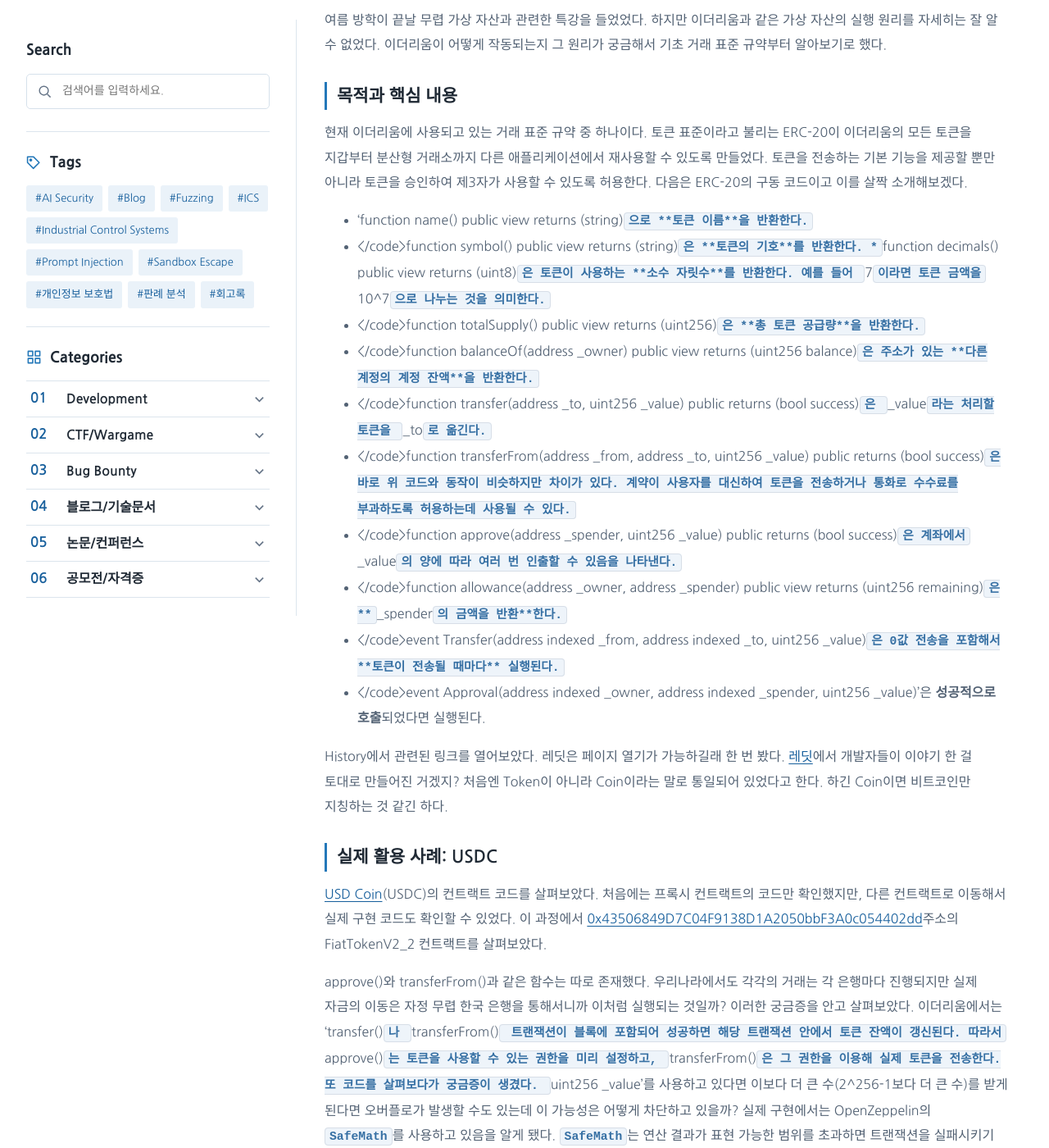
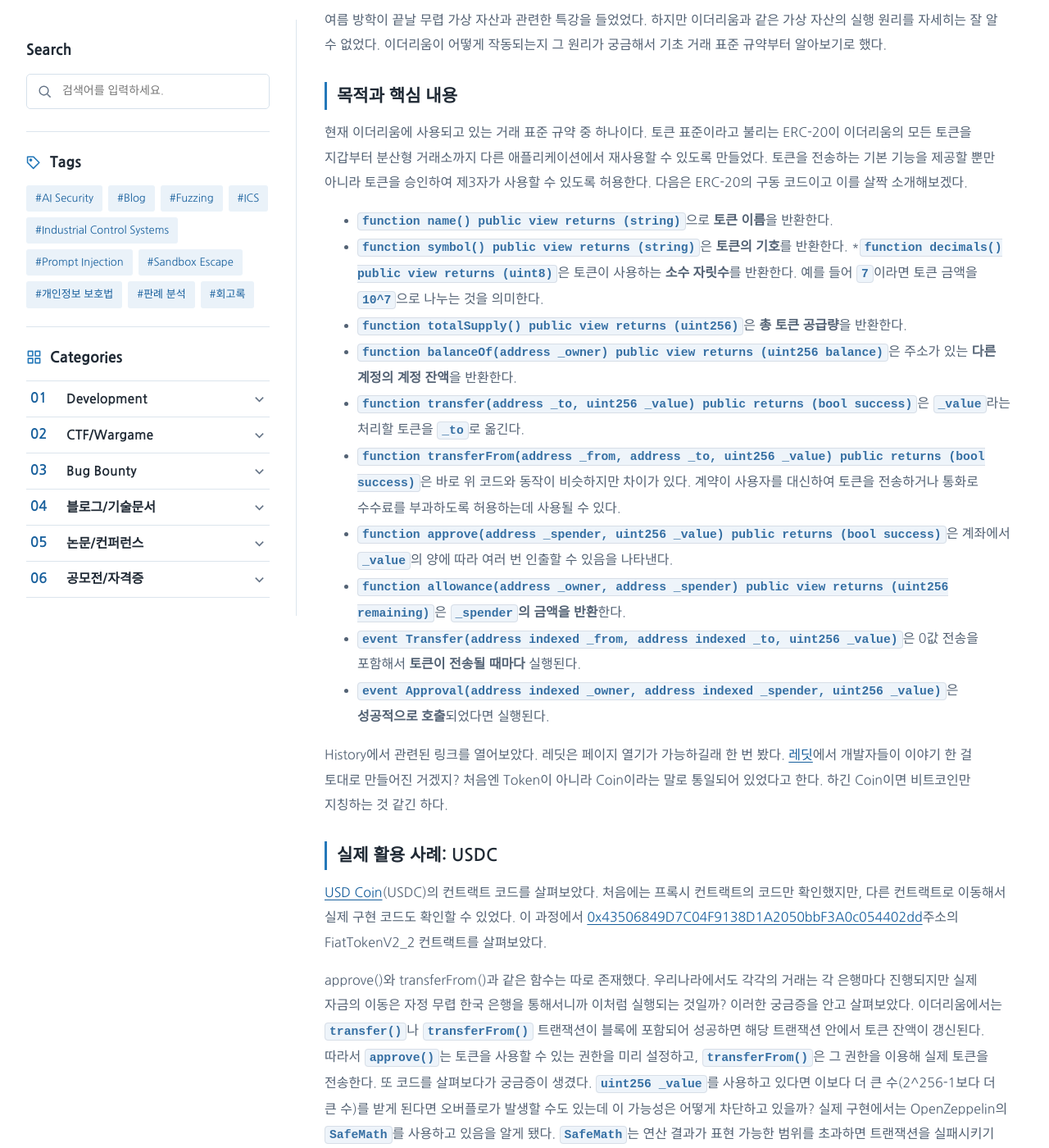
Before and after one commit to BEAN-CMD418/bean-cmd418.github.io, a Jekyll site: the page built from _posts/2026-11-28-ethereum-erc20-usdc.md, in a window 1280 px wide and 1400 px high, scrolled down 261 px. Shown: the whole window at 82% size. Built offline with Jekyll 4.4.1, drawn with Linux system fonts in a browser that asks for light colours; some web fonts are replaced.

Commit message:
Fix inline code formatting and reference links

````diff
--- a/_posts/2026-11-28-ethereum-erc20-usdc.md
+++ b/_posts/2026-11-28-ethereum-erc20-usdc.md
@@ -10,17 +10,17 @@ categories: [tech-docs]
 
  현재 이더리움에 사용되고 있는 거래 표준 규약 중 하나이다. 토큰 표준이라고 불리는 ERC-20이 이더리움의 모든 토큰을 지갑부터 분산형 거래소까지 다른 애플리케이션에서 재사용할 수 있도록 만들었다. 토큰을 전송하는 기본 기능을 제공할 뿐만 아니라 토큰을 승인하여 제3자가 사용할 수 있도록 허용한다. 다음은 ERC-20의 구동 코드이고 이를 살짝 소개해보겠다.
 
-* 'function name() public view returns (string)<code style="color:#356FA3;background-color:#EEF4FA;padding:2px 5px;border-radius:4px;font-family:monospace;font-size:0.92em;">으로 **토큰 이름**을 반환한다.
-* </code>function symbol() public view returns (string)<code style="color:#356FA3;background-color:#EEF4FA;padding:2px 5px;border-radius:4px;font-family:monospace;font-size:0.92em;">은 **토큰의 기호**를 반환한다.
-*</code>function decimals() public view returns (uint8)<code style="color:#356FA3;background-color:#EEF4FA;padding:2px 5px;border-radius:4px;font-family:monospace;font-size:0.92em;">은 토큰이 사용하는 **소수 자릿수**를 반환한다. 예를 들어 </code>7<code style="color:#356FA3;background-color:#EEF4FA;padding:2px 5px;border-radius:4px;font-family:monospace;font-size:0.92em;">이라면 토큰 금액을 </code>10^7<code style="color:#356FA3;background-color:#EEF4FA;padding:2px 5px;border-radius:4px;font-family:monospace;font-size:0.92em;">으로 나누는 것을 의미한다.
-* </code>function totalSupply() public view returns (uint256)<code style="color:#356FA3;background-color:#EEF4FA;padding:2px 5px;border-radius:4px;font-family:monospace;font-size:0.92em;">은 **총 토큰 공급량**을 반환한다.
-* </code>function balanceOf(address _owner) public view returns (uint256 balance)<code style="color:#356FA3;background-color:#EEF4FA;padding:2px 5px;border-radius:4px;font-family:monospace;font-size:0.92em;">은 주소가 있는 **다른 계정의 계정 잔액**을 반환한다.
-* </code>function transfer(address _to, uint256 _value) public returns (bool success)<code style="color:#356FA3;background-color:#EEF4FA;padding:2px 5px;border-radius:4px;font-family:monospace;font-size:0.92em;">은 </code>_value<code style="color:#356FA3;background-color:#EEF4FA;padding:2px 5px;border-radius:4px;font-family:monospace;font-size:0.92em;">라는 처리할 토큰을 </code>_to<code style="color:#356FA3;background-color:#EEF4FA;padding:2px 5px;border-radius:4px;font-family:monospace;font-size:0.92em;">로 옮긴다.
-* </code>function transferFrom(address _from, address _to, uint256 _value) public returns (bool success)<code style="color:#356FA3;background-color:#EEF4FA;padding:2px 5px;border-radius:4px;font-family:monospace;font-size:0.92em;">은 바로 위 코드와 동작이 비슷하지만 차이가 있다. 계약이 사용자를 대신하여 토큰을 전송하거나 통화로 수수료를 부과하도록 허용하는데 사용될 수 있다.
-* </code>function approve(address _spender, uint256 _value) public returns (bool success)<code style="color:#356FA3;background-color:#EEF4FA;padding:2px 5px;border-radius:4px;font-family:monospace;font-size:0.92em;">은 계좌에서 </code>_value<code style="color:#356FA3;background-color:#EEF4FA;padding:2px 5px;border-radius:4px;font-family:monospace;font-size:0.92em;">의 양에 따라 여러 번 인출할 수 있음을 나타낸다.
-* </code>function allowance(address _owner, address _spender) public view returns (uint256 remaining)<code style="color:#356FA3;background-color:#EEF4FA;padding:2px 5px;border-radius:4px;font-family:monospace;font-size:0.92em;">은 **</code>_spender<code style="color:#356FA3;background-color:#EEF4FA;padding:2px 5px;border-radius:4px;font-family:monospace;font-size:0.92em;">의 금액을 반환**한다.
-* </code>event Transfer(address indexed _from, address indexed _to, uint256 _value)<code style="color:#356FA3;background-color:#EEF4FA;padding:2px 5px;border-radius:4px;font-family:monospace;font-size:0.92em;">은 0값 전송을 포함해서 **토큰이 전송될 때마다** 실행된다.
-* </code>event Approval(address indexed _owner, address indexed _spender, uint256 _value)'은 **성공적으로 호출**되었다면 실행된다.
+* <code style="color:#356FA3;background-color:#EEF4FA;padding:2px 5px;border-radius:4px;font-family:monospace;font-size:0.92em;">function name() public view returns (string)</code>으로 **토큰 이름**을 반환한다.
+* <code style="color:#356FA3;background-color:#EEF4FA;padding:2px 5px;border-radius:4px;font-family:monospace;font-size:0.92em;">function symbol() public view returns (string)</code>은 **토큰의 기호**를 반환한다.
+*<code style="color:#356FA3;background-color:#EEF4FA;padding:2px 5px;border-radius:4px;font-family:monospace;font-size:0.92em;">function decimals() public view returns (uint8)</code>은 토큰이 사용하는 **소수 자릿수**를 반환한다. 예를 들어 <code style="color:#356FA3;background-color:#EEF4FA;padding:2px 5px;border-radius:4px;font-family:monospace;font-size:0.92em;">7</code>이라면 토큰 금액을 <code style="color:#356FA3;background-color:#EEF4FA;padding:2px 5px;border-radius:4px;font-family:monospace;font-size:0.92em;">10^7</code>으로 나누는 것을 의미한다.
+* <code style="color:#356FA3;background-color:#EEF4FA;padding:2px 5px;border-radius:4px;font-family:monospace;font-size:0.92em;">function totalSupply() public view returns (uint256)</code>은 **총 토큰 공급량**을 반환한다.
+* <code style="color:#356FA3;background-color:#EEF4FA;padding:2px 5px;border-radius:4px;font-family:monospace;font-size:0.92em;">function balanceOf(address _owner) public view returns (uint256 balance)</code>은 주소가 있는 **다른 계정의 계정 잔액**을 반환한다.
+* <code style="color:#356FA3;background-color:#EEF4FA;padding:2px 5px;border-radius:4px;font-family:monospace;font-size:0.92em;">function transfer(address _to, uint256 _value) public returns (bool success)</code>은 <code style="color:#356FA3;background-color:#EEF4FA;padding:2px 5px;border-radius:4px;font-family:monospace;font-size:0.92em;">_value</code>라는 처리할 토큰을 <code style="color:#356FA3;background-color:#EEF4FA;padding:2px 5px;border-radius:4px;font-family:monospace;font-size:0.92em;">_to</code>로 옮긴다.
+* <code style="color:#356FA3;background-color:#EEF4FA;padding:2px 5px;border-radius:4px;font-family:monospace;font-size:0.92em;">function transferFrom(address _from, address _to, uint256 _value) public returns (bool success)</code>은 바로 위 코드와 동작이 비슷하지만 차이가 있다. 계약이 사용자를 대신하여 토큰을 전송하거나 통화로 수수료를 부과하도록 허용하는데 사용될 수 있다.
+* <code style="color:#356FA3;background-color:#EEF4FA;padding:2px 5px;border-radius:4px;font-family:monospace;font-size:0.92em;">function approve(address _spender, uint256 _value) public returns (bool success)</code>은 계좌에서 <code style="color:#356FA3;background-color:#EEF4FA;padding:2px 5px;border-radius:4px;font-family:monospace;font-size:0.92em;">_value</code>의 양에 따라 여러 번 인출할 수 있음을 나타낸다.
+* <code style="color:#356FA3;background-color:#EEF4FA;padding:2px 5px;border-radius:4px;font-family:monospace;font-size:0.92em;">function allowance(address _owner, address _spender) public view returns (uint256 remaining)</code>은 **<code style="color:#356FA3;background-color:#EEF4FA;padding:2px 5px;border-radius:4px;font-family:monospace;font-size:0.92em;">_spender</code>의 금액을 반환**한다.
+* <code style="color:#356FA3;background-color:#EEF4FA;padding:2px 5px;border-radius:4px;font-family:monospace;font-size:0.92em;">event Transfer(address indexed _from, address indexed _to, uint256 _value)</code>은 0값 전송을 포함해서 **토큰이 전송될 때마다** 실행된다.
+* <code style="color:#356FA3;background-color:#EEF4FA;padding:2px 5px;border-radius:4px;font-family:monospace;font-size:0.92em;">event Approval(address indexed _owner, address indexed _spender, uint256 _value)</code>은 **성공적으로 호출**되었다면 실행된다.
 
  History에서 관련된 링크를 열어보았다. 레딧은 페이지 열기가 가능하길래 한 번 봤다. [레딧](https://www.reddit.com/r/ethereum/s/8iu5fpTE8H)에서 개발자들이 이야기 한 걸 토대로 만들어진 거겠지? 처음엔 Token이 아니라 Coin이라는 말로 통일되어 있었다고 한다. 하긴 Coin이면 비트코인만 지칭하는 것 같긴 하다.
 
@@ -29,8 +29,8 @@ categories: [tech-docs]
  [USD Coin](https://etherscan.io/token/0xA0b86991c6218b36c1d19D4a2e9Eb0cE3606eB48#analytics)(USDC)의 컨트랙트 코드를 살펴보았다. 처음에는 프록시 컨트랙트의 코드만 확인했지만, 다른 컨트랙트로 이동해서 실제 구현 코드도 확인할 수 있었다. 이 과정에서
 [0x43506849D7C04F9138D1A2050bbF3A0c054402dd](https://etherscan.io/address/0x43506849D7C04F9138D1A2050bbF3A0c054402dd#code)주소의 FiatTokenV2_2 컨트랙트를 살펴보았다.
 
- approve()와 transferFrom()과 같은 함수는 따로 존재했다. 우리나라에서도 각각의 거래는 각 은행마다 진행되지만 실제 자금의 이동은 자정 무렵 한국 은행을 통해서니까 이처럼 실행되는 것일까? 이러한 궁금증을 안고 살펴보았다. 이더리움에서는 'transfer()<code style="color:#356FA3;background-color:#EEF4FA;padding:2px 5px;border-radius:4px;font-family:monospace;font-size:0.92em;">나 </code>transferFrom()<code style="color:#356FA3;background-color:#EEF4FA;padding:2px 5px;border-radius:4px;font-family:monospace;font-size:0.92em;"> 트랜잭션이 블록에 포함되어 성공하면 해당 트랜잭션 안에서 토큰 잔액이 갱신된다. 따라서 </code>approve()<code style="color:#356FA3;background-color:#EEF4FA;padding:2px 5px;border-radius:4px;font-family:monospace;font-size:0.92em;">는 토큰을 사용할 수 있는 권한을 미리 설정하고, </code>transferFrom()<code style="color:#356FA3;background-color:#EEF4FA;padding:2px 5px;border-radius:4px;font-family:monospace;font-size:0.92em;">은 그 권한을 이용해 실제 토큰을 전송한다.
- 또 코드를 살펴보다가 궁금증이 생겼다. </code>uint256 _value'를 사용하고 있다면 이보다 더 큰 수(2^256-1보다 더 큰 수)를 받게 된다면 오버플로가 발생할 수도 있는데 이 가능성은 어떻게 차단하고 있을까? 실제 구현에서는 OpenZeppelin의 <code style="color:#356FA3;background-color:#EEF4FA;padding:2px 5px;border-radius:4px;font-family:monospace;font-size:0.92em;">SafeMath</code>를 사용하고 있음을 알게 됐다. <code style="color:#356FA3;background-color:#EEF4FA;padding:2px 5px;border-radius:4px;font-family:monospace;font-size:0.92em;">SafeMath</code>는 연산 결과가 표현 가능한 범위를 초과하면 트랜잭션을 실패시키기 때문에 값이 순환하는 오버플로를 방지한다. 다음은 solidity에서의 사용 예시이다.
+ approve()와 transferFrom()과 같은 함수는 따로 존재했다. 우리나라에서도 각각의 거래는 각 은행마다 진행되지만 실제 자금의 이동은 자정 무렵 한국 은행을 통해서니까 이처럼 실행되는 것일까? 이러한 궁금증을 안고 살펴보았다. 이더리움에서는 <code style="color:#356FA3;background-color:#EEF4FA;padding:2px 5px;border-radius:4px;font-family:monospace;font-size:0.92em;">transfer()</code>나 <code style="color:#356FA3;background-color:#EEF4FA;padding:2px 5px;border-radius:4px;font-family:monospace;font-size:0.92em;">transferFrom()</code> 트랜잭션이 블록에 포함되어 성공하면 해당 트랜잭션 안에서 토큰 잔액이 갱신된다. 따라서 <code style="color:#356FA3;background-color:#EEF4FA;padding:2px 5px;border-radius:4px;font-family:monospace;font-size:0.92em;">approve()</code>는 토큰을 사용할 수 있는 권한을 미리 설정하고, <code style="color:#356FA3;background-color:#EEF4FA;padding:2px 5px;border-radius:4px;font-family:monospace;font-size:0.92em;">transferFrom()</code>은 그 권한을 이용해 실제 토큰을 전송한다.
+ 또 코드를 살펴보다가 궁금증이 생겼다. <code style="color:#356FA3;background-color:#EEF4FA;padding:2px 5px;border-radius:4px;font-family:monospace;font-size:0.92em;">uint256 _value</code>를 사용하고 있다면 이보다 더 큰 수(2^256-1보다 더 큰 수)를 받게 된다면 오버플로가 발생할 수도 있는데 이 가능성은 어떻게 차단하고 있을까? 실제 구현에서는 OpenZeppelin의 <code style="color:#356FA3;background-color:#EEF4FA;padding:2px 5px;border-radius:4px;font-family:monospace;font-size:0.92em;">SafeMath</code>를 사용하고 있음을 알게 됐다. <code style="color:#356FA3;background-color:#EEF4FA;padding:2px 5px;border-radius:4px;font-family:monospace;font-size:0.92em;">SafeMath</code>는 연산 결과가 표현 가능한 범위를 초과하면 트랜잭션을 실패시키기 때문에 값이 순환하는 오버플로를 방지한다. 다음은 solidity에서의 사용 예시이다.
 
 ```solidity
 using SafeMath for uint256;
````
